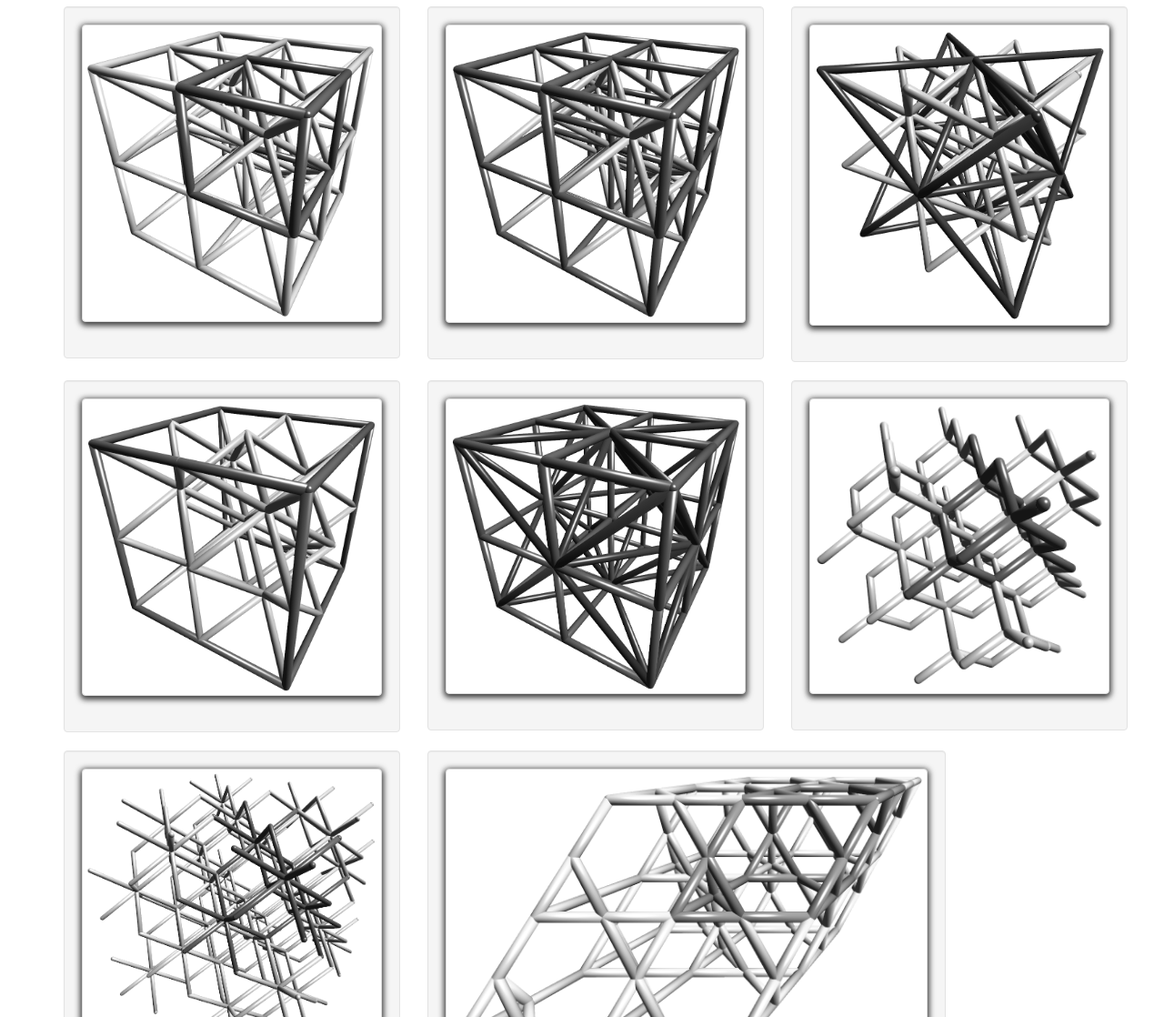
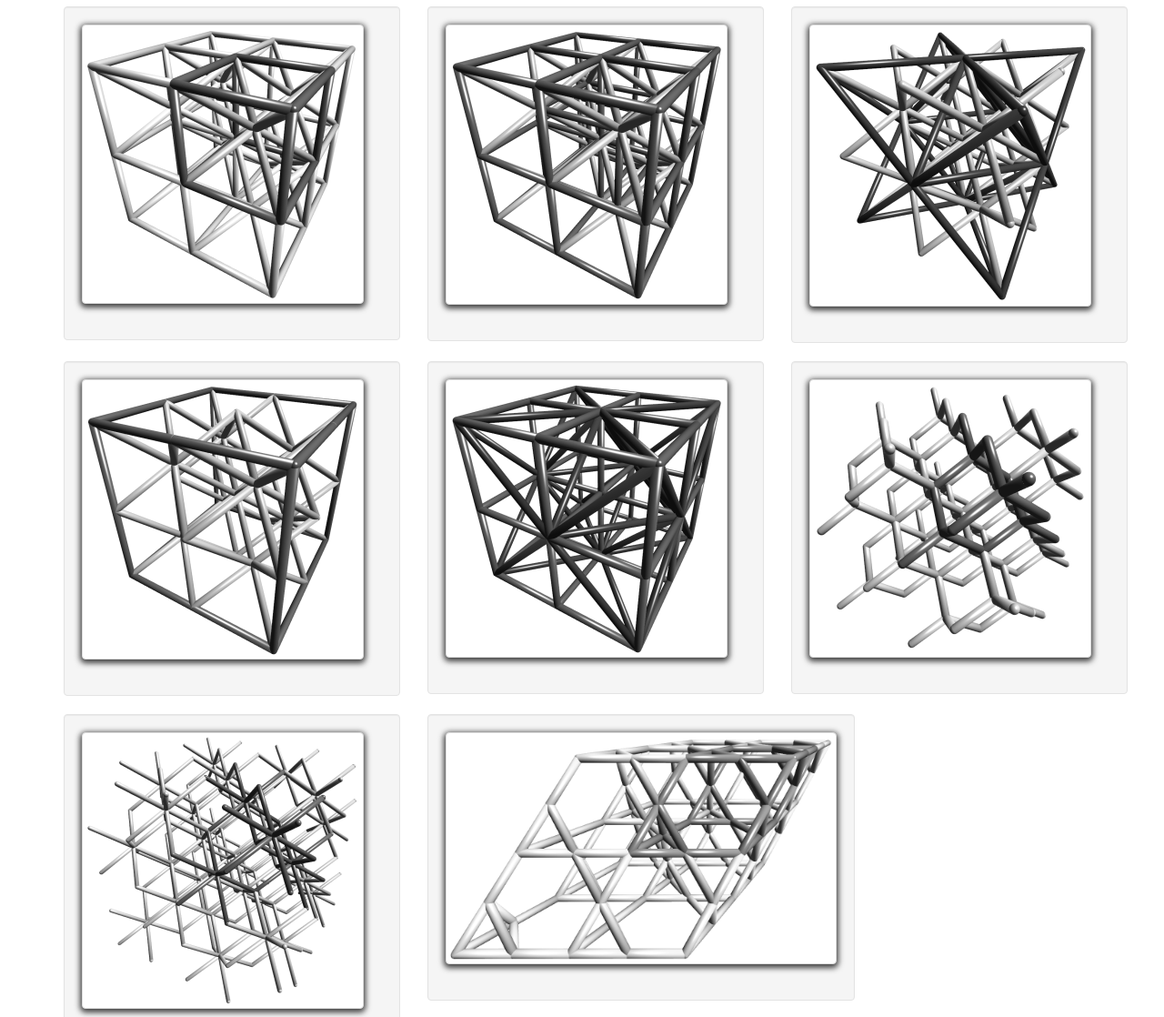
Before and after one commit to latture/truss-taxonomy-videos, a plain HTML site: page index.html in a window 1280 px wide. Shown: the part 182-1300 px from the top of the page at 91% size. Drawn offline with Linux system fonts and the light colour scheme.

Commit message:
Reduced size of thumbnail images.

```diff
--- a/index.html
+++ b/index.html
@@ -45,46 +45,46 @@ img:hover {
         <div class="row">
             <div class="col-md-4">
                 <div class="well">
-                    <img class="thumbnail img-responsive" alt="{2BCC}^3|{2SC}^3" src="thumbnails/{2BCC}^3_{2SC}^3.png" onclick="window.downloadFile('https://cdn.rawgit.com/latture/truss-taxonomy-videos/master/%7B2BCC%7D%5E3l%7B2SC%7D%5E3.mov')"/>
+                    <img class="thumbnail img-responsive" alt="{2BCC}^3|{2SC}^3" src="thumbnails/{2BCC}^3_{2SC}^3_thumb.png" onclick="window.downloadFile('https://cdn.rawgit.com/latture/truss-taxonomy-videos/master/%7B2BCC%7D%5E3l%7B2SC%7D%5E3.mov')"/>
                 </div>
             </div>
             <div class="col-md-4">
                 <div class="well">
-                    <img class="thumbnail img-responsive" alt="{2BCC}|{2SC}|{1SC}[0.5,0.5,0.5]" src="thumbnails/{2BCC}_{2SC}_{1SC}.png" onclick="window.downloadFile('https://cdn.rawgit.com/latture/truss-taxonomy-videos/master/%7B2BCC%7D%5E3l%7B2SC%7D%5E3l%7B1SC%7D%5B0_5,0_5,0_5%5D.mov')"/>
+                    <img class="thumbnail img-responsive" alt="{2BCC}|{2SC}|{1SC}[0.5,0.5,0.5]" src="thumbnails/{2BCC}_{2SC}_{1SC}_thumb.png" onclick="window.downloadFile('https://cdn.rawgit.com/latture/truss-taxonomy-videos/master/%7B2BCC%7D%5E3l%7B2SC%7D%5E3l%7B1SC%7D%5B0_5,0_5,0_5%5D.mov')"/>
                 </div>
             </div>
             <div class="col-md-4">
                 <div class="well">
-                    <img class="thumbnail img-responsive" alt="{2BCC}|{FCC}<2,2,2>" src="thumbnails/{2BCC}_{FCC}_2,2,2_.png" onclick="window.downloadFile('https://cdn.rawgit.com/latture/truss-taxonomy-videos/master/%7B2BCC%7D%5E3l%7B1FCC%7D-222-.mov')"/>
+                    <img class="thumbnail img-responsive" alt="{2BCC}|{FCC}<2,2,2>" src="thumbnails/{2BCC}_{FCC}_2,2,2_thumb.png" onclick="window.downloadFile('https://cdn.rawgit.com/latture/truss-taxonomy-videos/master/%7B2BCC%7D%5E3l%7B1FCC%7D-222-.mov')"/>
                 </div>
             </div>
         </div>
         <div class="row">
             <div class="col-md-4">
                 <div class="well">
-                    <img class="thumbnail img-responsive" alt="{2BCC}|{SC}<2,2,2>" src="thumbnails/{2BCC}_{SC}_2,2,2_.png" onclick="window.downloadFile('https://cdn.rawgit.com/latture/truss-taxonomy-videos/master/%7B2BCC%7D%5E3l%7B1SC%7D-222-.mov')"/>
+                    <img class="thumbnail img-responsive" alt="{2BCC}|{SC}<2,2,2>" src="thumbnails/{2BCC}_{SC}_2,2,2_thumb.png" onclick="window.downloadFile('https://cdn.rawgit.com/latture/truss-taxonomy-videos/master/%7B2BCC%7D%5E3l%7B1SC%7D-222-.mov')"/>
                 </div>
             </div>
             <div class="col-md-4">
                 <div class="well">
-                    <img class="thumbnail img-responsive" alt="{2SC}^3|{1FCC}<2,2,2>" src="thumbnails/{2SC}^3_{1FCC}_2,2,2_.png" onclick="window.downloadFile('https://cdn.rawgit.com/latture/truss-taxonomy-videos/master/%7B2SC%7D%5E3l%7B1FCC%7D-222-.mov')"/>
+                    <img class="thumbnail img-responsive" alt="{2SC}^3|{1FCC}<2,2,2>" src="thumbnails/{2SC}^3_{1FCC}_2,2,2_thumb.png" onclick="window.downloadFile('https://cdn.rawgit.com/latture/truss-taxonomy-videos/master/%7B2SC%7D%5E3l%7B1FCC%7D-222-.mov')"/>
                 </div>
             </div>
             <div class="col-md-4">
                 <div class="well">
-                    <img class="thumbnail img-responsive" alt="Diamond cubic" src="thumbnails/{2DC}^3.png" onclick="window.downloadFile('https://cdn.rawgit.com/latture/truss-taxonomy-videos/master/%7B2%7BFCC%5B0,0,0%5D%5B1_4,1_4,1_4%5D%7D%7D%5E3%20(Diamond%20Cubic).mov')"/>
+                    <img class="thumbnail img-responsive" alt="Diamond cubic" src="thumbnails/{2DC}^3_thumb.png" onclick="window.downloadFile('https://cdn.rawgit.com/latture/truss-taxonomy-videos/master/%7B2%7BFCC%5B0,0,0%5D%5B1_4,1_4,1_4%5D%7D%7D%5E3%20(Diamond%20Cubic).mov')"/>
                 </div>
             </div>
         </div>
         <div class="row">
             <div class="col-md-4">
                 <div class="well">
-                    <img class="thumbnail img-responsive" alt="Rhombic dodecahedron" src="thumbnails/{2RD}^3.png" onclick="window.downloadFile('https://cdn.rawgit.com/latture/truss-taxonomy-videos/master/%7B2%7BBCC%5B0,0,0%5D%5B0,1,1%5D%5B1,0,1%5D%5B1,1,0%5D%7D%7D%5E3.mov')"/>
+                    <img class="thumbnail img-responsive" alt="Rhombic dodecahedron" src="thumbnails/{2RD}^3_thumb.png" onclick="window.downloadFile('https://cdn.rawgit.com/latture/truss-taxonomy-videos/master/%7B2%7BBCC%5B0,0,0%5D%5B0,1,1%5D%5B1,0,1%5D%5B1,1,0%5D%7D%7D%5E3.mov')"/>
                 </div>
             </div>
-            <div class="col-md-6">
+            <div class="col-md-5">
                 <div class="well">
-                    <img class="thumbnail img-responsive" alt="Kagome" src="thumbnails/Kagome_2x2x2.png" onclick="window.downloadFile('https://cdn.rawgit.com/latture/truss-taxonomy-videos/master/%7B2%7BR%5B0,0,0%5D%5B0,0,1_2%5D%5B0,1_2,0%5D%5B1_2,0,0%5D%7D%7D%5E3%20(Kagome).mov')"/>
+                    <img class="thumbnail img-responsive" alt="Kagome" src="thumbnails/Kagome_2x2x2_thumb.png" onclick="window.downloadFile('https://cdn.rawgit.com/latture/truss-taxonomy-videos/master/%7B2%7BR%5B0,0,0%5D%5B0,0,1_2%5D%5B0,1_2,0%5D%5B1_2,0,0%5D%7D%7D%5E3%20(Kagome).mov')"/>
                 </div>
             </div>
         </div>
```
Also changed, not shown: thumbnails/Kagome_2x2x2.png (deleted), thumbnails/Kagome_2x2x2_thumb.png (added), thumbnails/{2BCC}^3_{2SC}^3.png (deleted), thumbnails/{2BCC}^3_{2SC}^3_thumb.png (added), thumbnails/{2BCC}_{2SC}_{1SC}.png (deleted), thumbnails/{2BCC}_{2SC}_{1SC}_thumb.png (added), thumbnails/{2BCC}_{FCC}_2,2,2_.png (deleted), thumbnails/{2BCC}_{FCC}_2,2,2_thumb.png (added), thumbnails/{2BCC}_{SC}_2,2,2_.png (deleted), thumbnails/{2BCC}_{SC}_2,2,2_thumb.png (added), thumbnails/{2DC}^3.png (deleted), thumbnails/{2DC}^3_thumb.png (added), thumbnails/{2RD}^3.png (deleted), thumbnails/{2RD}^3_thumb.png (added), 2 more files.
